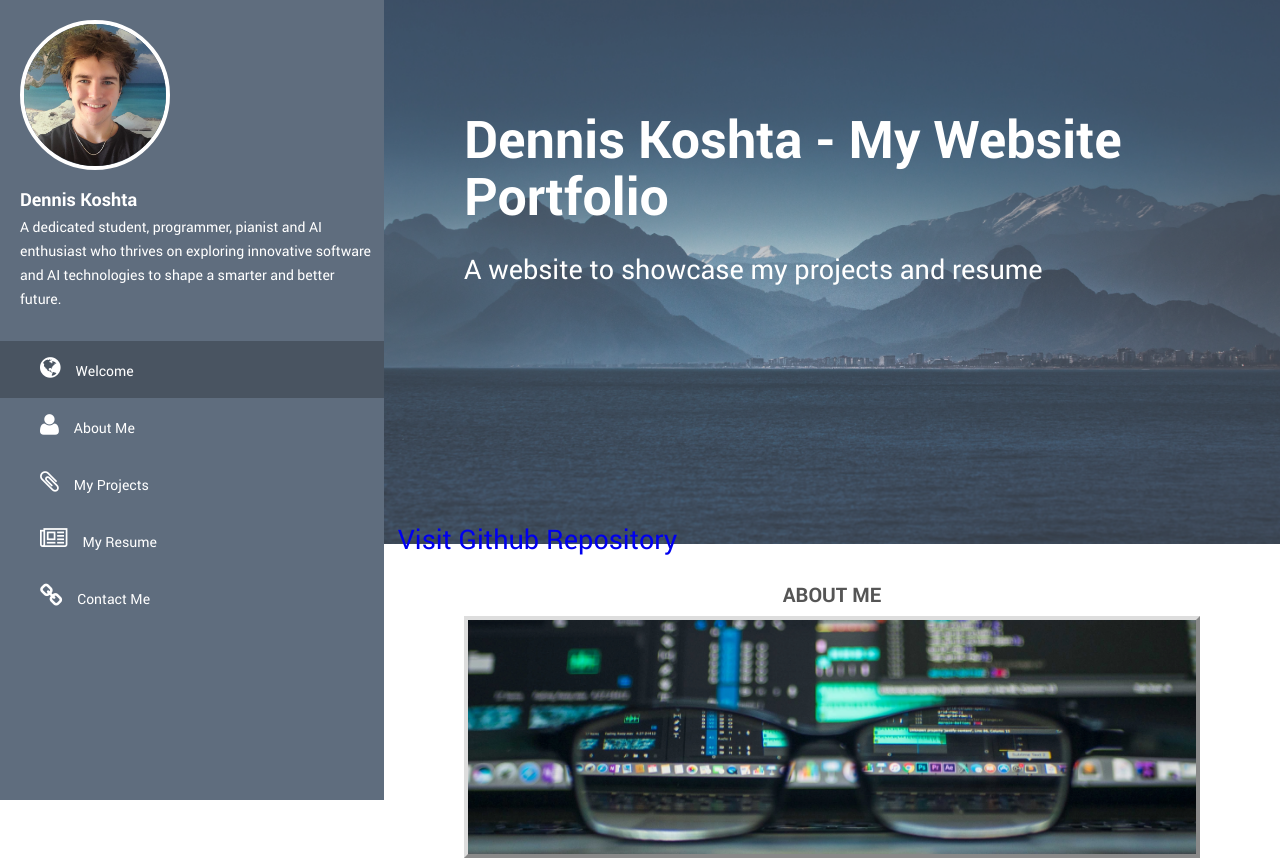
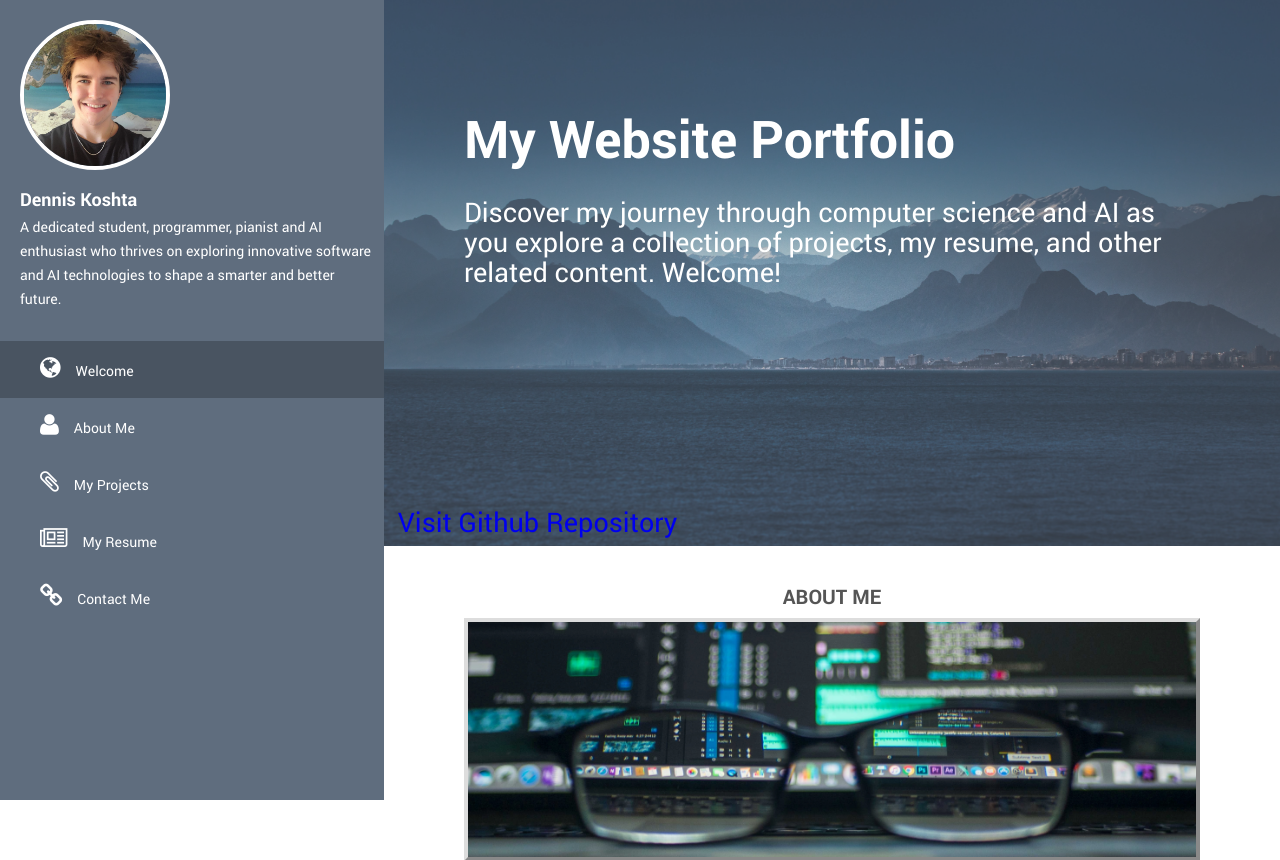
Before and after one commit to DennisKoshta/PortfolioWebsite, a Flask app: page / in a window 1280 px wide. Shown: the top 860 px of the page. Run offline with Flask 2, Linux system fonts and the light colour scheme; some libraries are stand-ins or nearby versions.

Commit message:
Edited banner text in index.html

```diff
--- a/static/css/templatemo-style.css
+++ b/static/css/templatemo-style.css
@@ -461,7 +461,7 @@ h3.profile-title {
 
 .h4-container {
   position: absolute; /* Set the position to absolute */
-  bottom: -270px; /* Set the distance from the bottom of the banner-bg */
+  bottom: -250px; /* Set the distance from the bottom of the banner-bg */
   left: 10%; /* Move the container to the center of the banner-bg */
   transform: translateX(-50%); /* Adjust the position to be perfectly in the center */
   z-index: 4; /* Set the z-index to make sure it's above the banner-overlay */
--- a/templates/index.html
+++ b/templates/index.html
@@ -87,8 +87,8 @@
     <div class="banner-bg" id="top">
         <div class="banner-overlay"></div>
         <div class="welcome-text">
-            <h2>Dennis Koshta - My Website Portfolio</h2>
-            <h5>A website to showcase my projects and resume</h5>
+            <h2>My Website Portfolio</h2>
+            <h5>Discover my journey through computer science and AI as you explore a collection of projects, my resume, and other related content. Welcome!</h5>
             <div class="h4-container">
                 <a href="https://github.com/DennisKoshta/PortfolioWebsite" target="_blank">
                     <h4>Visit Github Repository</h4>
```
